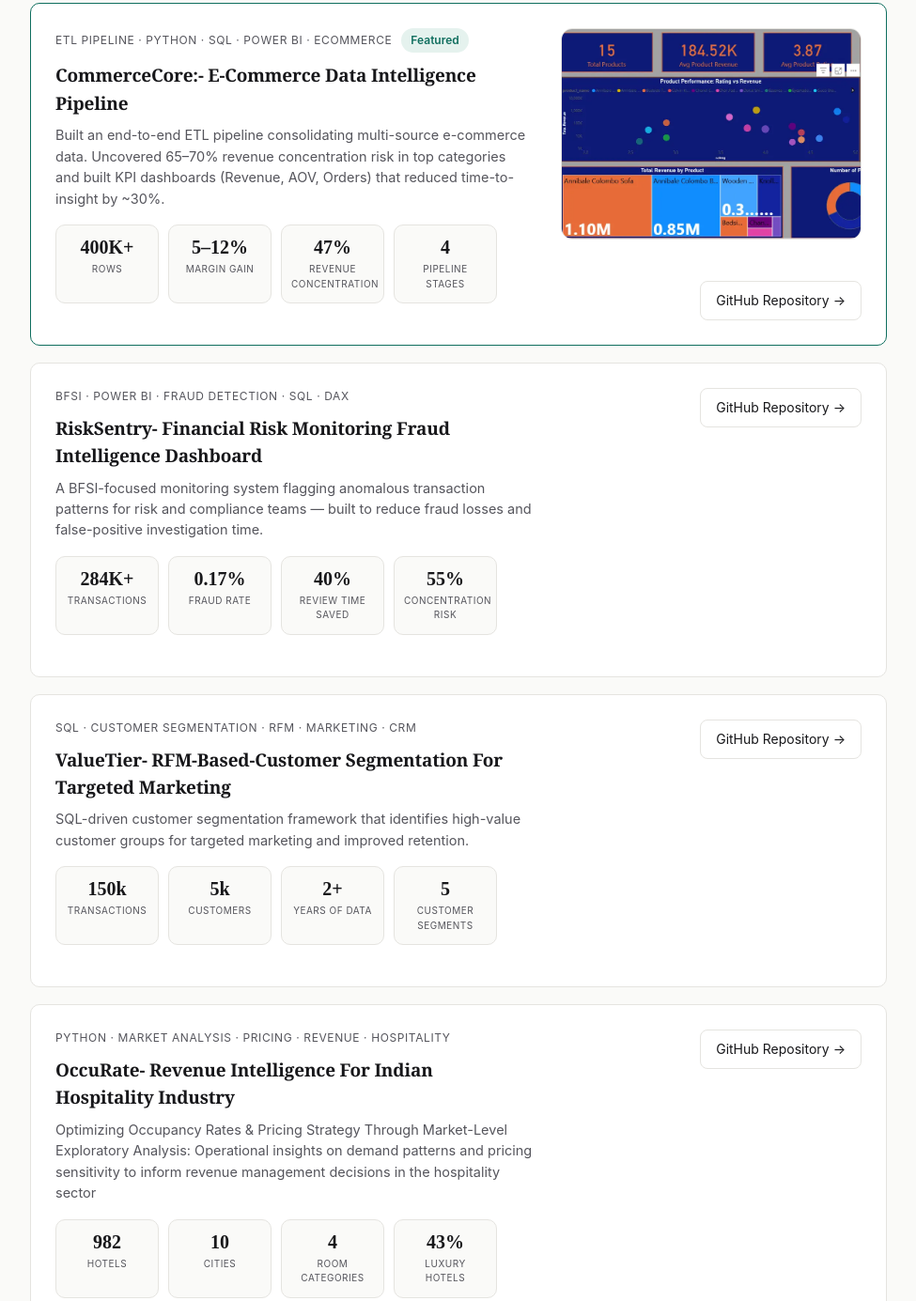
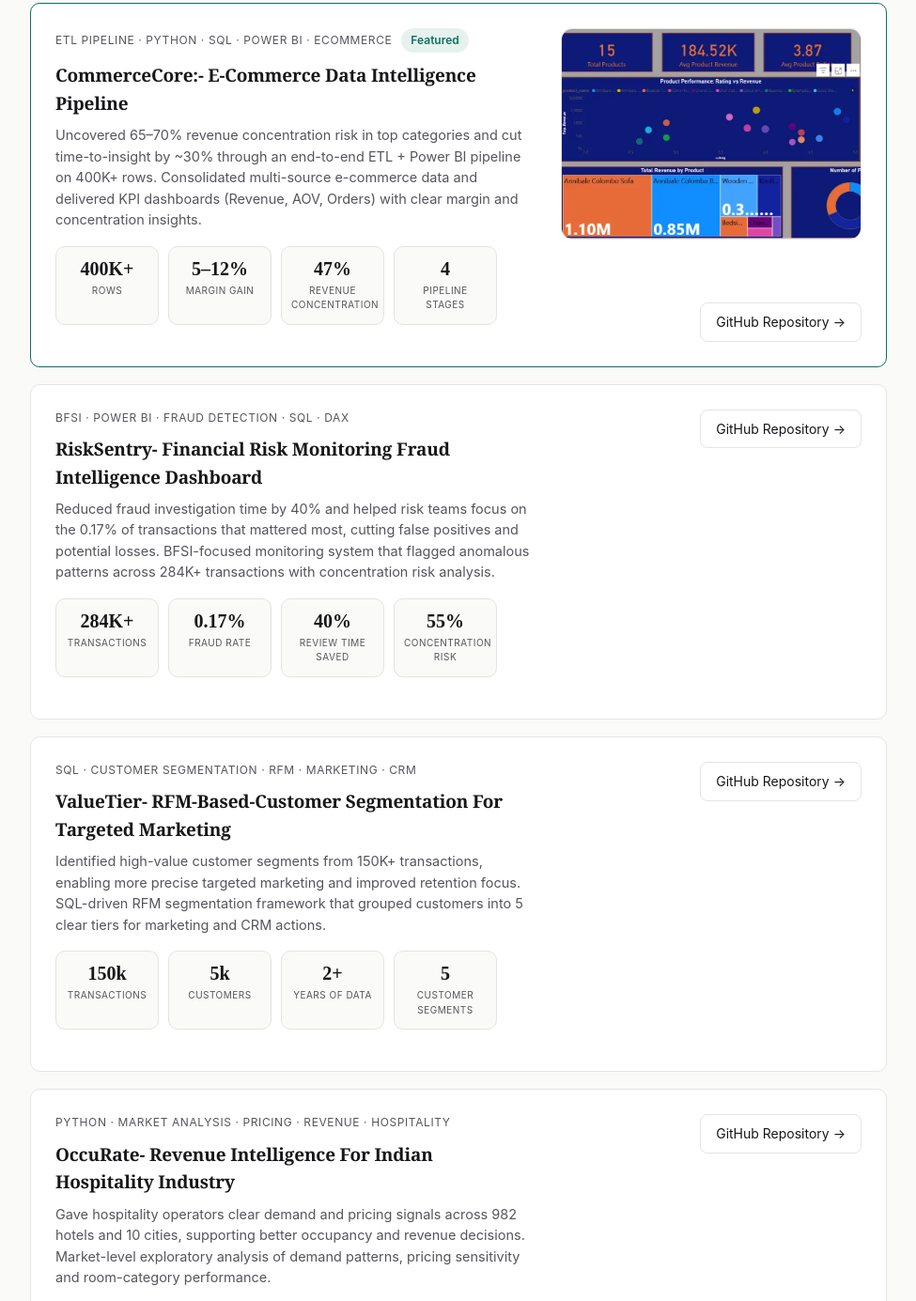
Before and after one commit to Yusufmd24/Yusufmd24.github.io, a plain HTML site: page index.html in a window 1280 px wide. Shown: the part 3797-5182 px from the top of the page at 94% size, without its empty margins (152-1127 px from the left). Drawn offline with Linux system fonts and the light colour scheme.

Commit message:
Revise project descriptions for improved clarity
Updated project descriptions to enhance clarity and detail, highlighting key metrics and outcomes for each project.

```diff
--- a/index.html
+++ b/index.html
@@ -794,7 +794,7 @@
           <div>
             <div class="project-meta"><span class="project-cat">ETL Pipeline · Python · SQL · Power BI · Ecommerce</span><span class="tag">Featured</span></div>
             <h3>CommerceCore:- E-Commerce Data Intelligence Pipeline</h3>
-            <p>Built an end-to-end ETL pipeline consolidating multi-source e-commerce data. Uncovered 65–70% revenue concentration risk in top categories and built KPI dashboards (Revenue, AOV, Orders) that reduced time-to-insight by ~30%.</p>
+            <p>Uncovered 65–70% revenue concentration risk in top categories and cut time-to-insight by ~30% through an end-to-end ETL + Power BI pipeline on 400K+ rows. Consolidated multi-source e-commerce data and delivered KPI dashboards (Revenue, AOV, Orders) with clear margin and concentration insights.</p>
              <div class="project-kpis">
 
     <div class="kpi-card">
@@ -840,7 +840,7 @@
           <div>
             <div class="project-meta"><span class="project-cat">BFSI · Power BI · Fraud Detection · SQL · DAX</span></div>
             <h3>RiskSentry- Financial Risk Monitoring Fraud Intelligence Dashboard</h3>
-            <p>A BFSI-focused monitoring system flagging anomalous transaction patterns for risk and compliance teams — built to reduce fraud losses and false-positive investigation time.</p>
+            <p>Reduced fraud investigation time by 40% and helped risk teams focus on the 0.17% of transactions that mattered most, cutting false positives and potential losses. BFSI-focused monitoring system that flagged anomalous patterns across 284K+ transactions with concentration risk analysis.</p>
              <div class="project-kpis">
 
     <div class="kpi-card">
@@ -875,7 +875,7 @@
           <div>
             <div class="project-meta"><span class="project-cat">SQL · Customer Segmentation · RFM · Marketing · CRM</span></div>
             <h3>ValueTier- RFM-Based-Customer Segmentation For Targeted Marketing</h3>
-            <p>SQL-driven customer segmentation framework that identifies high-value customer groups for targeted marketing and improved retention.</p>
+            <p>Identified high-value customer segments from 150K+ transactions, enabling more precise targeted marketing and improved retention focus. SQL-driven RFM segmentation framework that grouped customers into 5 clear tiers for marketing and CRM actions.</p>
               <div class="project-kpis">
 
     <div class="kpi-card">
@@ -909,7 +909,7 @@
           <div>
             <div class="project-meta"><span class="project-cat">Python · Market Analysis · Pricing · Revenue · Hospitality</span></div>
             <h3>OccuRate- Revenue Intelligence For Indian Hospitality Industry</h3>
-            <p>Optimizing Occupancy Rates & Pricing Strategy Through Market-Level Exploratory Analysis: Operational insights on demand patterns and pricing sensitivity to inform revenue management decisions in the hospitality sector</p>
+            <p>Gave hospitality operators clear demand and pricing signals across 982 hotels and 10 cities, supporting better occupancy and revenue decisions. Market-level exploratory analysis of demand patterns, pricing sensitivity and room-category performance.</p>
 
            <div class="project-kpis">
 
@@ -944,7 +944,7 @@
           <div>
             <div class="project-meta"><span class="project-cat">Excel Dashboard · E-Commerce · Reporting · Inventory · MIS</span></div>
             <h3>LedgerView- Automated Sales MIS Inventory Performance Dashboard</h3>
-            <p>Automated management reporting solution that streamlines sales reporting, inventory monitoring and operational KPI tracking using Excel.</p>
+            <p>Automated sales and inventory reporting across 100K+ transactions, replacing manual MIS work and giving faster visibility into market and product performance. Excel-based management reporting solution covering sales, inventory and operational KPIs across 4 markets and 4 product categories.</p>
 
            <div class="project-kpis">
 
```
